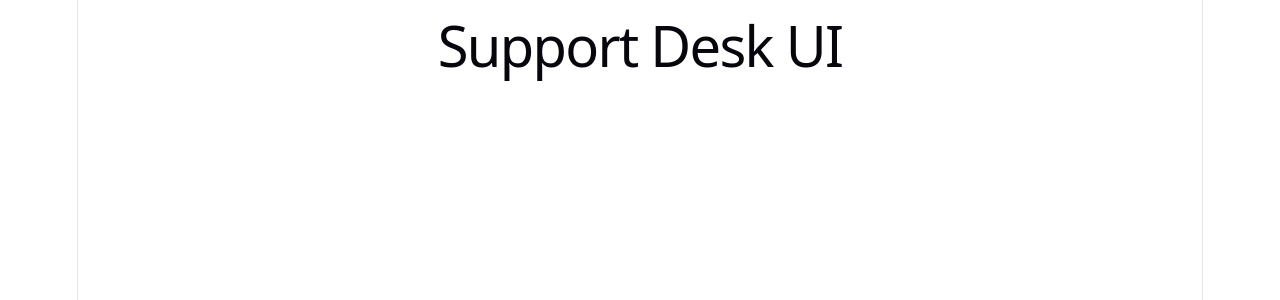
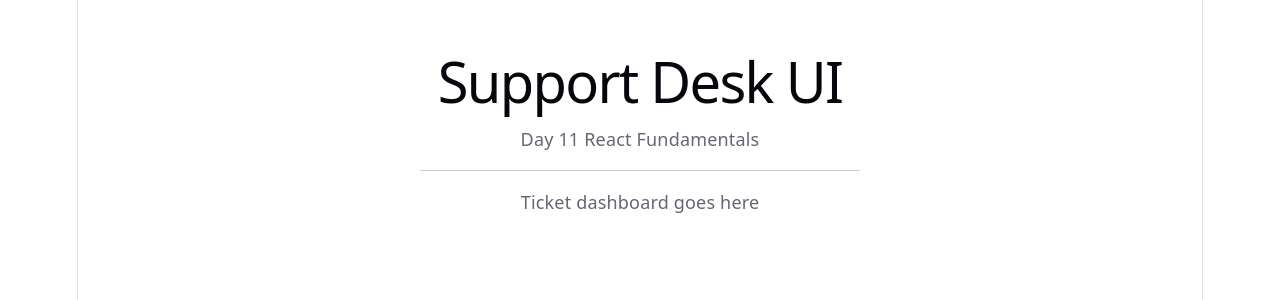
Before and after one commit to sabell77/JAVA-AI, a React (Vite) app in the folder support-desk-ui/: page / in a window 1280 px wide. Shown: the top 300 px of the page. Built offline with nearby package versions, Linux system fonts and the light colour scheme.

Commit message:
exercise2

```diff
--- a/support-desk-ui/src/App.jsx
+++ b/support-desk-ui/src/App.jsx
@@ -1,3 +1,9 @@
+import Layout from './components/Layout';
+
 export default function App() {
-  return <h1>Support Desk UI</h1>;
+  return (
+    <Layout>
+      <p>Ticket dashboard goes here</p>
+    </Layout>
+  );
 }
--- /dev/null
+++ b/support-desk-ui/src/components/AppHeader.jsx
@@ -0,0 +1,8 @@
+export default function AppHeader() {
+  return (
+    <header style={{ padding: '1rem', borderBottom: '1px solid #ccc', marginBottom: '1rem' }}>
+      <h1>Support Desk UI</h1>
+      <p>Day 11 React Fundamentals</p>
+    </header>
+  );
+}
--- /dev/null
+++ b/support-desk-ui/src/components/Layout.jsx
@@ -0,0 +1,10 @@
+import AppHeader from './AppHeader';
+
+export default function Layout({ children }) {
+  return (
+    <div style={{ maxWidth: '800px', margin: '0 auto', padding: '1rem' }}>
+      <AppHeader />
+      <main>{children}</main>
+    </div>
+  );
+}
```
